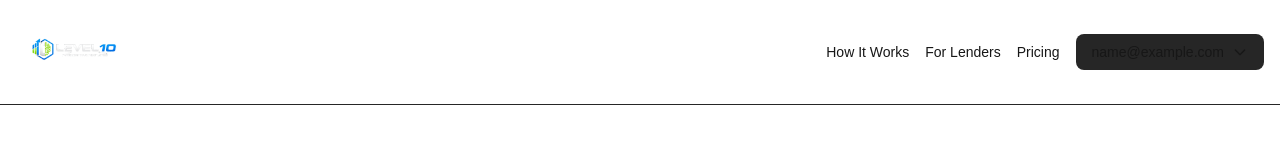
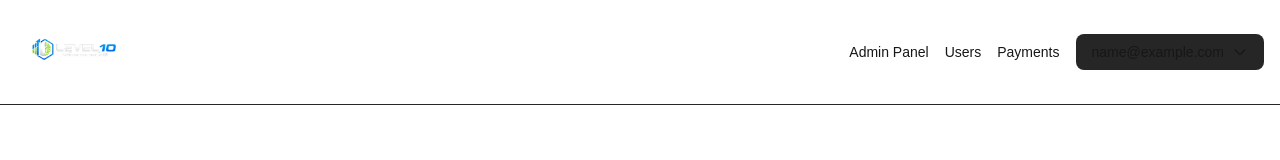
Before and after one commit to solutionspma/level10-financial, a Next.js app: page / in a window 1280 px wide. Shown: the top 160 px of the page. Built offline with nearby package versions, Linux system fonts and the light colour scheme; no server answers; the database is empty; sample sign-in values are in the browser's storage.

Commit message:
Role-based navigation: Hide marketing links for logged-in users

```diff
--- a/src/components/Header.tsx
+++ b/src/components/Header.tsx
@@ -31,6 +31,9 @@ export default function Header() {
         </Link>
 
         <nav className="flex items-center gap-4 text-sm">
+          {/* Public navigation - only show when NOT logged in */}
+          {!user && (
+            <>
               <Link href="/how-it-works" className="hover:text-green-400 transition">
                 How It Works
               </Link>
@@ -40,14 +43,58 @@ export default function Header() {
               <Link href="/pricing" className="hover:text-green-400 transition">
                 Pricing
               </Link>
-
-          {!user && (
               <Link
                 href="/login"
                 className="bg-green-500 text-black px-4 py-2 rounded-lg hover:bg-green-600 transition font-semibold"
               >
                 Login
               </Link>
+            </>
+          )}
+
+          {/* Member navigation - show when logged in as regular user */}
+          {user && user.role !== 'lender' && user.role !== 'admin' && (
+            <>
+              <Link href="/dashboard" className="hover:text-green-400 transition">
+                Dashboard
+              </Link>
+              <Link href="/documents" className="hover:text-green-400 transition">
+                Documents
+              </Link>
+              <Link href="/credit" className="hover:text-green-400 transition">
+                Credit Reports
+              </Link>
+            </>
+          )}
+
+          {/* Lender navigation */}
+          {user && user.role === 'lender' && (
+            <>
+              <Link href="/lender/dashboard" className="hover:text-green-400 transition">
+                Dashboard
+              </Link>
+              <Link href="/lender/applications" className="hover:text-green-400 transition">
+                Applications
+              </Link>
+              <Link href="/lender/commissions" className="hover:text-green-400 transition">
+                Commissions
+              </Link>
+            </>
+          )}
+
+          {/* Admin navigation */}
+          {user && user.role === 'admin' && (
+            <>
+              <Link href="/admin" className="hover:text-green-400 transition">
+                Admin Panel
+              </Link>
+              <Link href="/admin/users" className="hover:text-green-400 transition">
+                Users
+              </Link>
+              <Link href="/admin/payments" className="hover:text-green-400 transition">
+                Payments
+              </Link>
+            </>
           )}
 
           {user && (
```
Lines whose indentation alone changed are shown as unchanged.
